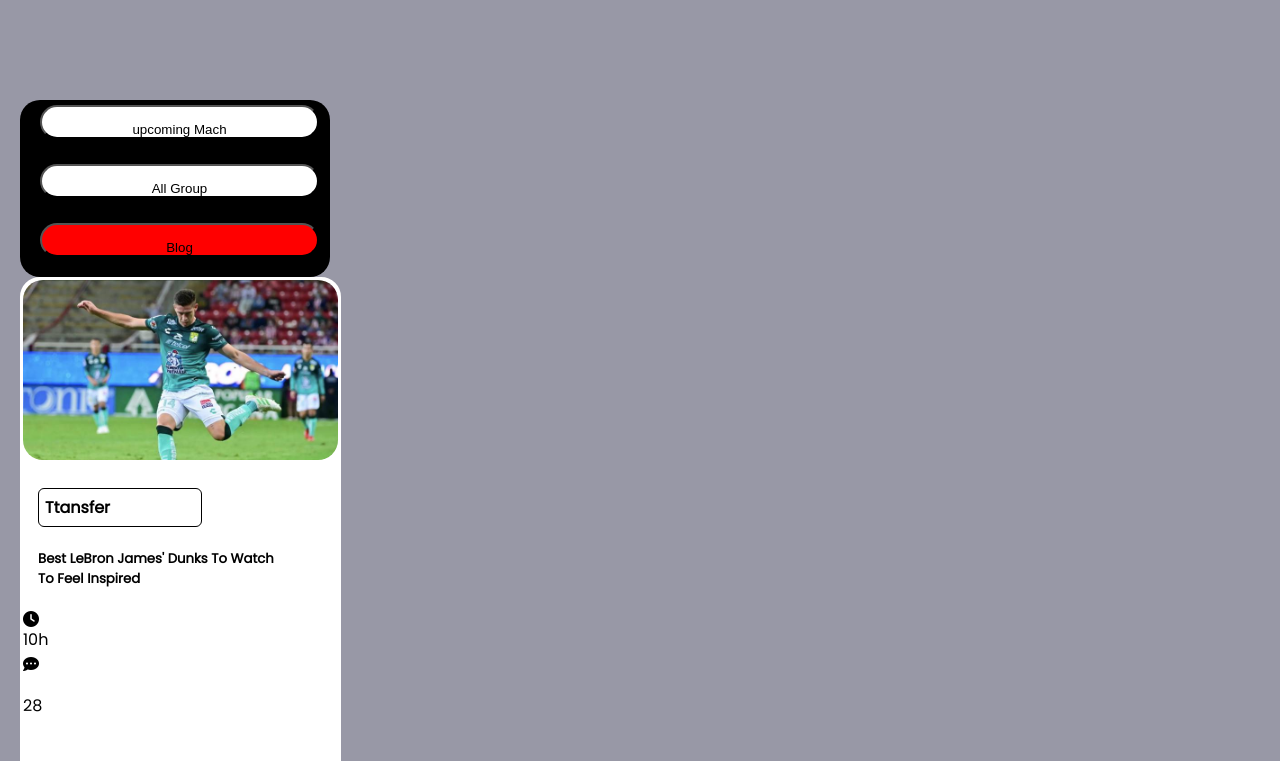
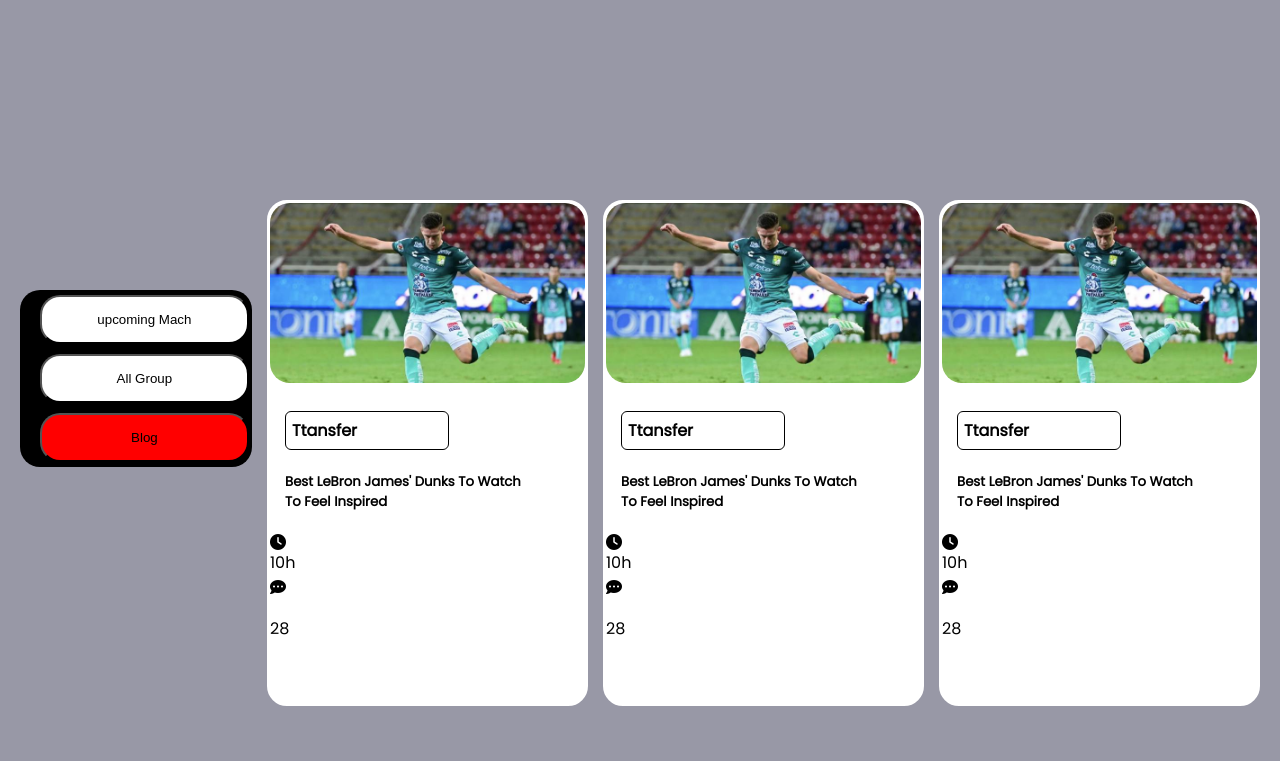
Before and after one commit to fahmidanasrin099/mysecond-assignment-repo, a plain HTML site: page index.html in a window 1280 px wide. Shown: the part 699-1460 px from the top of the page. After the commit the page ends 1405 px from the top, so only its background shows below. Drawn offline with Linux system fonts and the light colour scheme.

Commit message:
banner added

```diff
--- a/index.html
+++ b/index.html
@@ -56,6 +56,17 @@
                 <div class="message-icon"><i class="fa-solid fa-comment-dots"></i></div>
                 <p>28</p>
             </div>
+            <div class="transfer-banner">
+                <img src="images/ima01.jpg" alt="">
+                <h4>Ttansfer</h4>
+                <h5>Best LeBron James' Dunks To Watch To Feel Inspired</h5>
+                <div class="transfer-info"><i class="fa-solid fa-clock"></i></div>
+                <span>10h</span>
+                <div class="message-icon"><i class="fa-solid fa-comment-dots"></i></div>
+                <p>28</p>
+            </div>
+
+
 
         </div>
 
--- a/style.css
+++ b/style.css
@@ -66,14 +66,20 @@ body {
 }
 
 /* Section-two */
-.sidebar-sec {
+.container {
     display: grid;
     grid-template-columns: repeat(4 1fr);
-    column-gap: 10px;
-    align-items: flex-start;
+    grid-template-rows: repeat(3 1fr);
+    gap: 15px;
+}
+
+.sidebar-sec {
+    display: flex;
+    flex-direction: column;
     width: 25%;
     height: 50%;
     background-color: black;
+    justify-content: center;
     margin-top: 90px;
     border-radius: 20px;
 }
@@ -92,11 +98,8 @@ body {
 }
 
 .container {
-    /* display: grid;
-    grid-template-columns: repeat(4 1fr);
-    column-gap: 10px;
-    align-items: flex-start; */
-    margin-top: 100px;
+    display: flex;
+    margin-top: 200px;
 
 }
 
@@ -130,7 +133,7 @@ body {
 }
 
 .transfer-info {
-    display: grid;
+    display: flex;
 
 }
 
```
